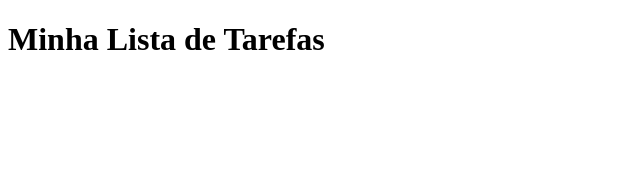
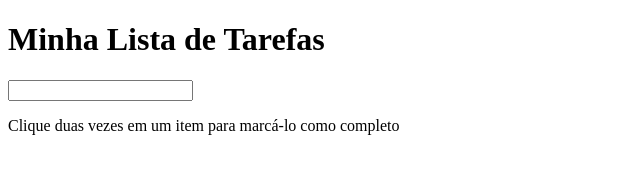
Before and after one commit to lzaghi/to-do-list, a website: page index.html in a window 1280 px wide. Shown: the whole page, without its empty margins (0-640 px from the left). Drawn offline with Linux system fonts and the light colour scheme.

Commit message:
requisito 2 e 3

```diff
--- a/index.html
+++ b/index.html
@@ -15,6 +15,10 @@
     <h1>Minha Lista de Tarefas</h1>
   </header>
 
+  <input type="text" id="texto-tarefa">
+
+  <p id="funcionamento" >Clique duas vezes em um item para marcá-lo como completo</p>
+
   <script src="./script.js" ></script>
 </body>
 
```
